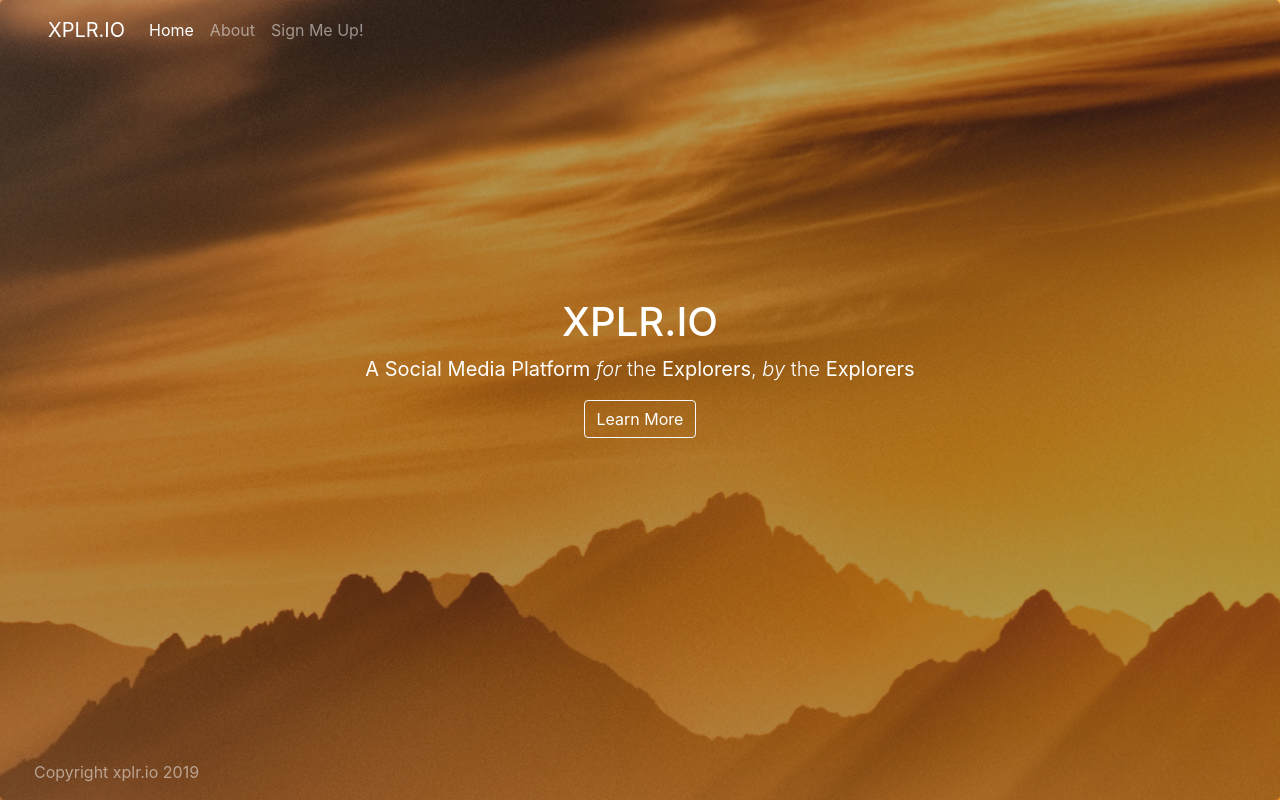
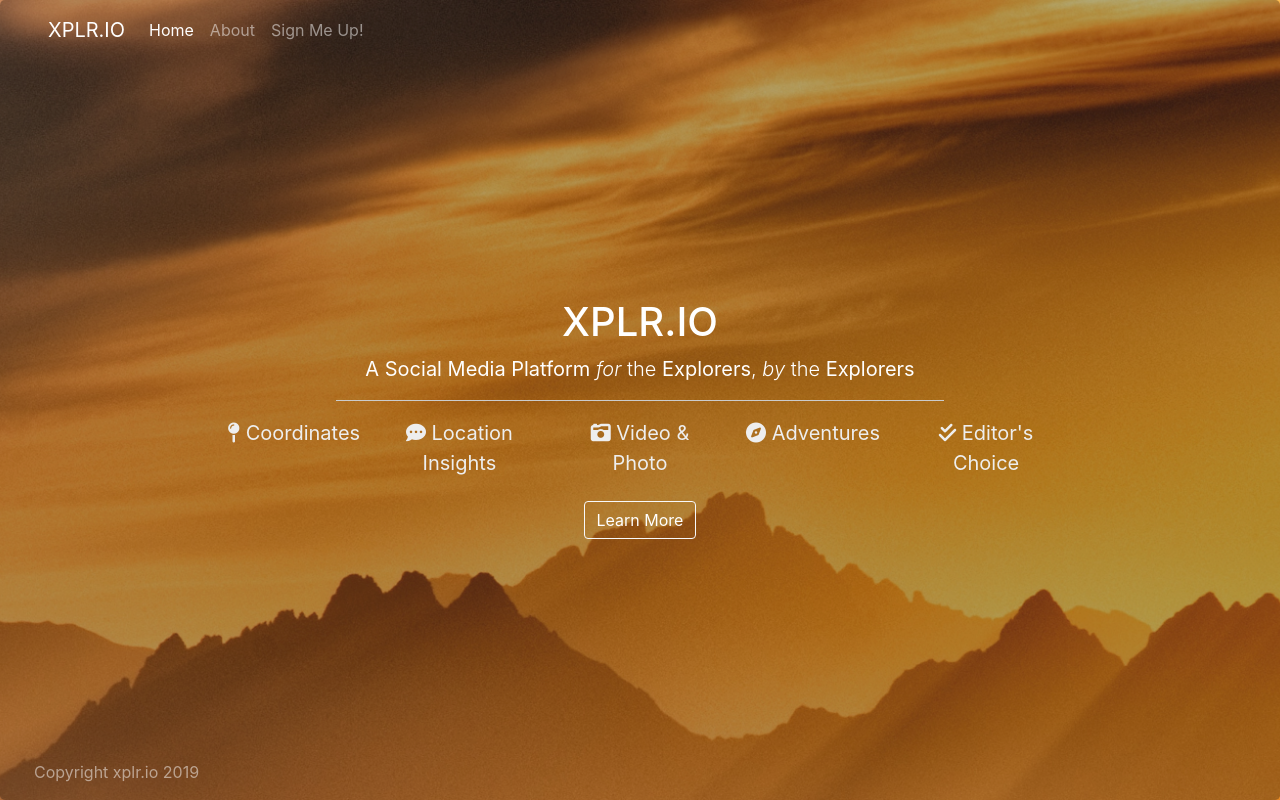
Before and after one commit to APNovichkov/xplr-io-landing-page, a Flask app: page / in a window 1280 px wide. Run offline with Flask 2, Linux system fonts and the light colour scheme; some libraries are stand-ins or nearby versions.

Commit message:
[Improvement] Changed and added more content to the home page

```diff
--- a/templates/about.html
+++ b/templates/about.html
@@ -38,9 +38,9 @@
                             <h1 style="padding-top: 15px"><span class="fas fa-map-pin"></span> Coordinates</h1>
                         </div>
                         <div class="feature-body" style="padding: 13px; color: #FFFFFF">
-                            <p>We urge users to share the coordinates of the locations that they post about
+                            <p>We urge our users to share the coordinates of the locations that they post about
                             so that the people who view their content can not only get inspired, but actually
-                            go to that location and experiance the beauty for themselves.</p>
+                            go to that location and experiance its beauty for themselves.</p>
                         </div>
                     </div>
                 </div>
@@ -54,7 +54,7 @@
                         <div class="feature-body" style="padding: 13px; color: #FFFFFF"">
                             <p>Our feed is swipe based on Mobile(think Tinder), and scroll based on Web.
                             We use Machine Learning to give you more of what you want to see, but also let
-                            you filter and search for posts manually</p>
+                            you filter and search for posts manually.</p>
                         </div>
                     </div>
                 </div>
--- a/templates/home.html
+++ b/templates/home.html
@@ -17,9 +17,45 @@
 
     <!-- HEADER -->
     <div class="jumbotron-header" style="color: #FFFFFF">
+        <div style="padding-left: 25%; padding-right: 25%">
         <h1>XPLR.IO</h1>
-        <p class="lead"><b>A Social Media Platform</b> <i>for</i> the <b>Explorers</b>, <i>by</i> the <b>Explorers</b></p>
+        <p class="lead"><b>A Social Media Platform</b> <i>for</i> the <b>Explorers</b>, <i>by</i> the <b>Explorers</b></p><hr/>
     </div>
+
+    <div class="header-description" style="padding-bottom: 7px;">
+        <div class="row">
+            <div class="col-md-10 offset-1">
+                <div class="row">
+                    <div class="col-md-2 offset-1">
+                        <div class="header-description-item" style="color: #EEEEEE">
+                            <p class="lead"><b><span class="fas fa-map-pin"></span> Coordinates</b></p>
+                        </div>
+                    </div>
+                    <div class="col-md-2" style="padding-left: 0px">
+                        <div class="header-description-item" style="color: #EEEEEE;">
+                            <p class="lead"><b><span class="fas fa-comment-dots"></span> Location Insights</b></p>
+                        </div>
+                    </div>
+                    <div class="col-md-2">
+                        <div class="header-description-item" style="color: #EEEEEE">
+                            <p class="lead"><b><span class="fas fa-camera-retro"></span> Video & Photo</b></p>
+                        </div>
+                    </div>
+                    <div class="col-md-2">
+                        <div class="header-description-item" style="color: #EEEEEE">
+                            <p class="lead"><b><span class="fas fa-compass"></span> Adventures</b></p>
+                        </div>
+                    </div>
+                    <div class="col-md-2">
+                        <div class="header-description-item" style="color: #EEEEEE">
+                            <p class="lead"><b><span class="fas fa-check-double"></span> Editor's Choice</b></p>
+                        </div>
+                    </div>
+                </div>
+            </div>
+        </div>
+    </div>
+
     <a href="/about" class="btn btn-light" style="background-color: transparent; color: #FFFFFF">Learn More</a>
 
     <!-- FOOTER -->
```
